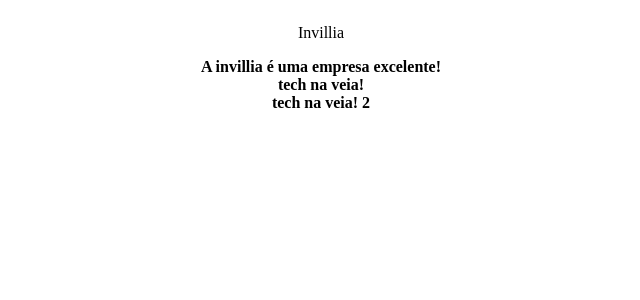
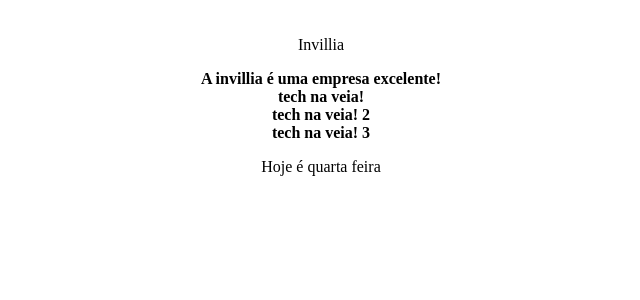
Before and after one commit to lfoliveir4/talk-invillia-github-actions, a Next.js app: page / in a window 1280 px wide. Shown: the top 300 px of the page, without its empty margins (319-959 px from the left). Built offline with nearby package versions, Linux system fonts and the light colour scheme.

Commit message:
apresentation deploy

```diff
--- a/pages/index.tsx
+++ b/pages/index.tsx
@@ -1,4 +1,4 @@
-import { ReactElement } from 'react'
+import React, { ReactElement } from 'react'
 
 export default function App(): ReactElement {
   return (
@@ -7,13 +7,16 @@
         display: 'flex',
         justifyContent: 'center',
         alignItems: 'center',
-        flexDirection: "column"
+        flexDirection: "column",
+        margin: '20px 0',
       }}
     >
       <p>Invillia</p>
       <strong>A invillia é uma empresa excelente!</strong>
       <strong>tech na veia!</strong>
       <strong>tech na veia! 2</strong>
+      <strong>tech na veia! 3</strong>
+      <p>Hoje é quarta feira</p>
     </div>
   )
 }
```
